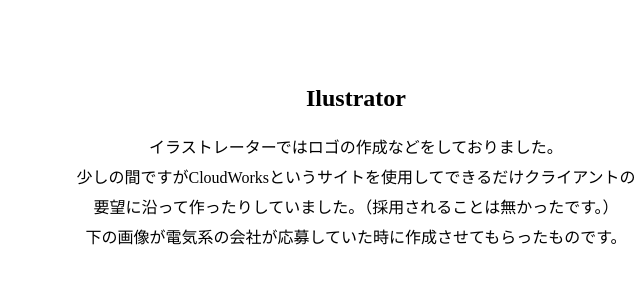
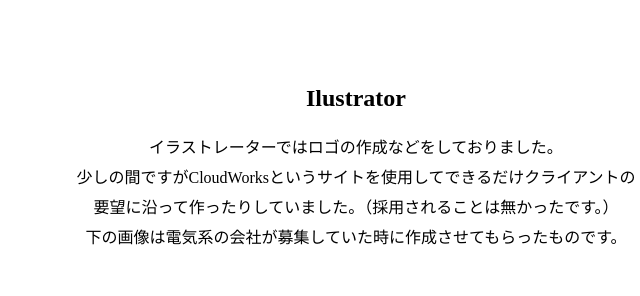
Before and after one commit to negi2/github, a plain HTML site: page work.html in a window 1280 px wide. Shown: the part 2240-2536 px from the top of the page, 284-924 px from the left. Drawn offline with Linux system fonts and the light colour scheme.

Commit message:
Add files via upload

```diff
--- a/work.html
+++ b/work.html
@@ -81,7 +81,7 @@
             <p1>イラストレーターではロゴの作成などをしておりました。<br>
                 少しの間ですがCloudWorksというサイトを使用してできるだけクライアントの<br>
                 要望に沿って作ったりしていました。（採用されることは無かったです。）<br>
-                下の画像が電気系の会社が応募していた時に作成させてもらったものです。
+                下の画像は電気系の会社が募集していた時に作成させてもらったものです。
             </p1>
         </div>
         <div class="photob">
```
